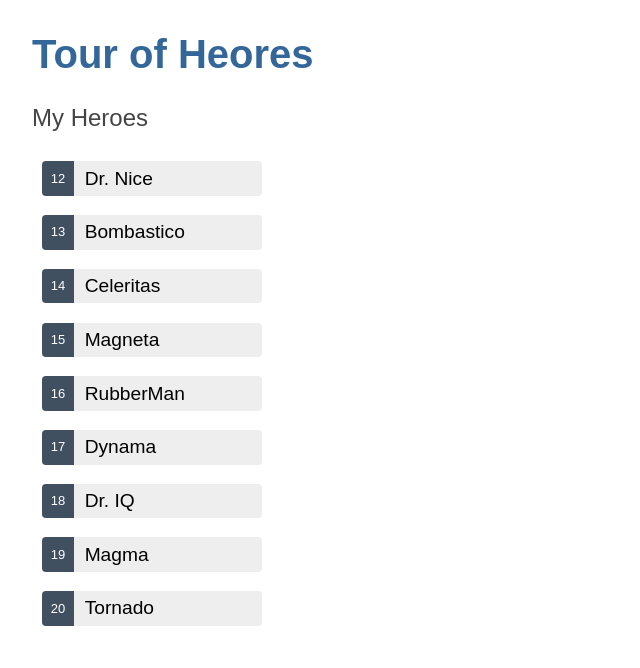
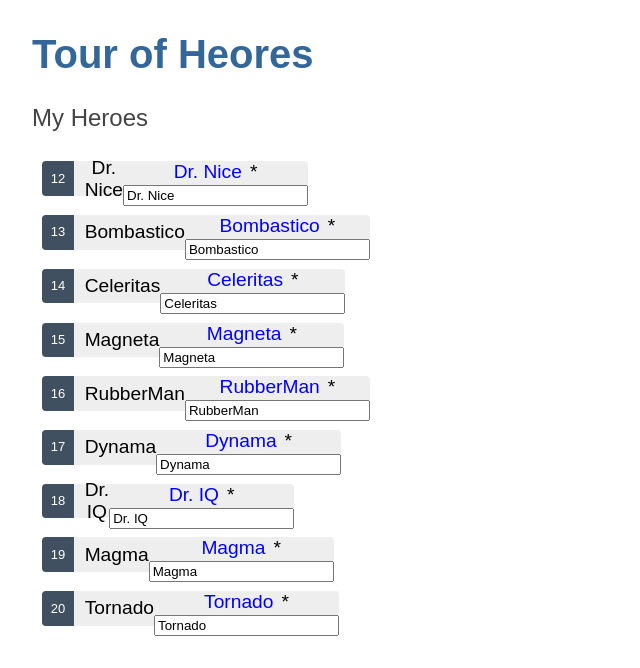
Before and after one commit to dgarrido-laberit/angular-tour-of-heroes, an Angular app: page / in a window 1280 px wide. Shown: the top 668 px of the page, without its empty margins (0-640 px from the left). Built offline with nearby package versions, Linux system fonts and the light colour scheme.

Commit message:
Output realizado.

```diff
--- a/src/app/heroes/heroes.component.html
+++ b/src/app/heroes/heroes.component.html
@@ -4,7 +4,7 @@
         <button [class.selected]="hero === selectedHero" type="button" (click)="onSelect(hero)">
             <span class="badge">{{hero.id}}</span>
             <span class="name">{{hero.name}}</span>
-           <!-- <app-label [text]="hero.name"></app-label> -->
+            <app-label [text]="hero.name" (textChange)="onChangeTextParent($event)"></app-label>
         </button>
     </li>
 </ul>
--- a/src/app/heroes/heroes.component.ts
+++ b/src/app/heroes/heroes.component.ts
@@ -22,4 +22,8 @@ export class HeroesComponent implements OnInit {
     this.selectedHero = hero;
   }
 
+  onChangeTextParent (text: string): void {
+    console.log("P: " + text);
+  }
+
 }
--- a/src/app/label/label.component.html
+++ b/src/app/label/label.component.html
@@ -7,7 +7,7 @@
     <div>
         <input id="labelInput"
             name="labelInput"
-            [ngModel]="text"
+            [(ngModel)]="text"
             (ngModelChange)="onChangeText($event)">
     </div>
 </div>
--- a/src/app/label/label.component.ts
+++ b/src/app/label/label.component.ts
@@ -1,4 +1,5 @@
 import { Component, Input, OnInit } from '@angular/core';
+import { Output, EventEmitter } from '@angular/core';
 
 @Component({
   selector: 'app-label',
@@ -9,13 +10,16 @@ export class LabelComponent implements OnInit {
 
   @Input() text?: string;
 
+  @Output() textChange = new EventEmitter<string>();
+
   constructor() { }
 
   ngOnInit(): void {
   }
 
   onChangeText (text: string): void {
-    console.log(text);
+    console.log("CH: " + text);
+    this.textChange.emit(text);
   }
 
 }
```
